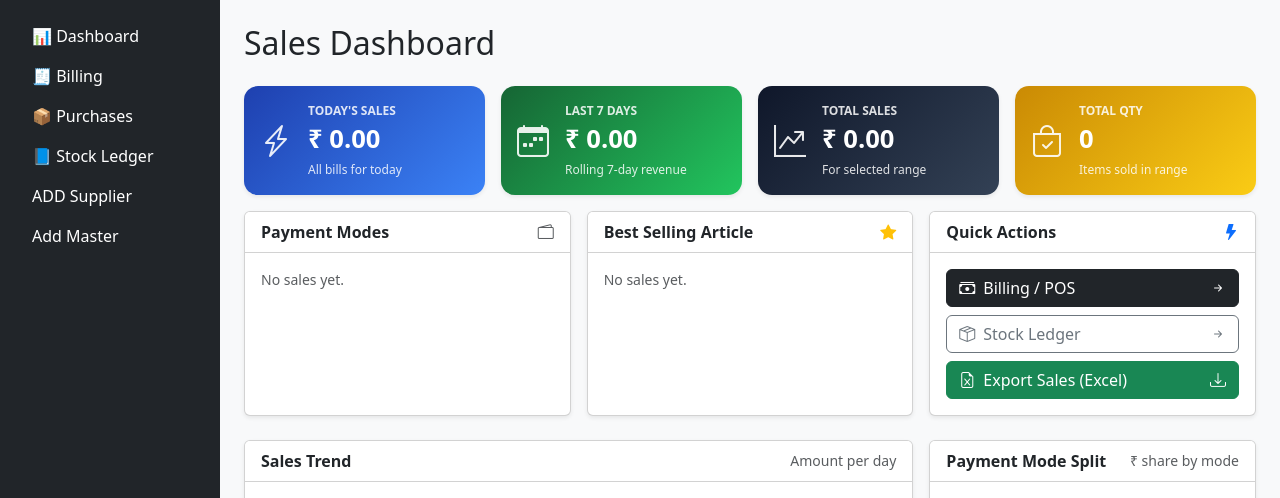
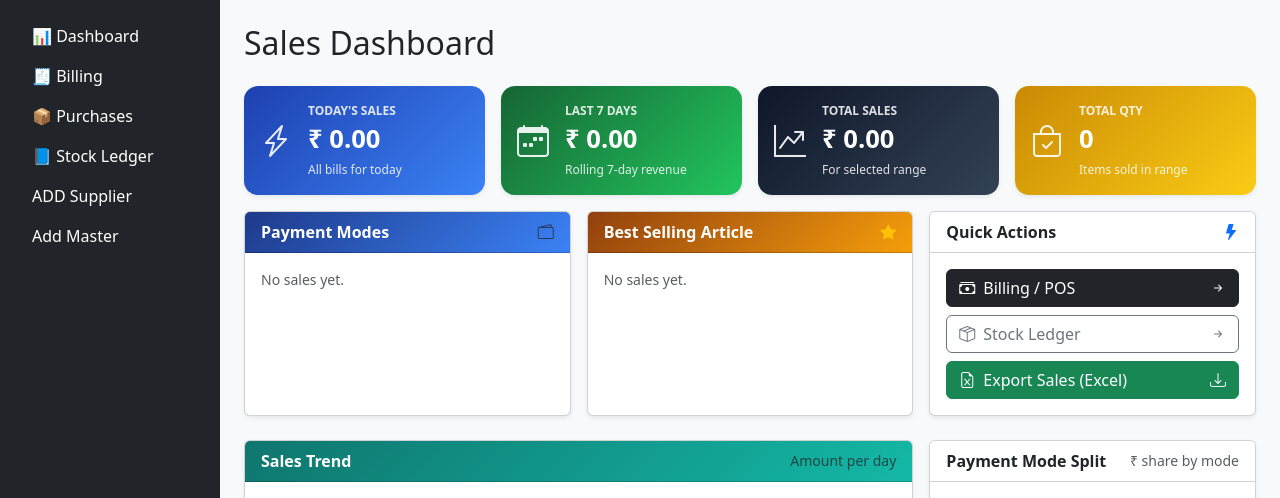
Before and after one commit to PankajDashGIT/AONE-FIN-SERVICES, a Django app: page / in a window 1280 px wide. Shown: the part 63-561 px from the top of the page. Run offline with Django 4.2, Linux system fonts and the light colour scheme; the visitor is signed in with stand-in values (Sample User, id 1); data that the repository does not hold is empty.

Commit message:
fix login url redirect and minor changes

```diff
--- a/aone_footwear/static/inventory/css/sales_dashboard.css
+++ b/aone_footwear/static/inventory/css/sales_dashboard.css
@@ -53,3 +53,27 @@
 .kpi-yellow {
     background: linear-gradient(135deg, #ca8a04, #facc15) !important;
 }
+
+/* PAYMENT MODES */
+.card-header.payment-header {
+    background: linear-gradient(135deg, #1e3a8a, #3b82f6) !important;
+    color: #fff !important;
+}
+
+/* BEST SELLING ARTICLE */
+.card-header.article-header {
+    background: linear-gradient(135deg, #92400e, #f59e0b) !important;
+    color: #fff !important;
+}
+
+/* SALES TREND */
+.card-header.trend-header {
+    background: linear-gradient(135deg, #0f766e, #14b8a6) !important;
+    color: #fff !important;
+}
+
+/* PAYMENT PIE */
+.card-header.payment-pie-header {
+    background: linear-gradient(135deg, #1e293b, #475569) !important;
+    color: #fff !important;
+}
--- a/aone_footwear/templates/inventory/sales_dashboard.html
+++ b/aone_footwear/templates/inventory/sales_dashboard.html
@@ -80,7 +80,7 @@
     <!-- Payment summary -->
     <div class="col-12 col-md-4">
         <div class="card shadow-sm h-100">
-            <div class="card-header bg-white d-flex justify-content-between align-items-center">
+            <div class="card-header payment-header d-flex justify-content-between align-items-center">
                 <strong>Payment Modes</strong>
                 <i class="bi bi-wallet2 text-muted"></i>
             </div>
@@ -93,7 +93,7 @@
     <!-- Best selling article -->
     <div class="col-12 col-md-4">
         <div class="card shadow-sm h-100">
-            <div class="card-header bg-white d-flex justify-content-between align-items-center">
+            <div class="card-header article-header d-flex justify-content-between align-items-center">
                 <strong>Best Selling Article</strong>
                 <i class="bi bi-star-fill text-warning"></i>
             </div>
@@ -136,7 +136,7 @@
     <!-- Sales trend (built from table data) -->
     <div class="col-12 col-lg-8">
         <div class="card shadow-sm h-100">
-            <div class="card-header bg-white d-flex justify-content-between align-items-center">
+            <div class="card-header trend-header d-flex justify-content-between align-items-center">
                 <strong>Sales Trend</strong>
                 <small class="text-muted">Amount per day</small>
             </div>
```
